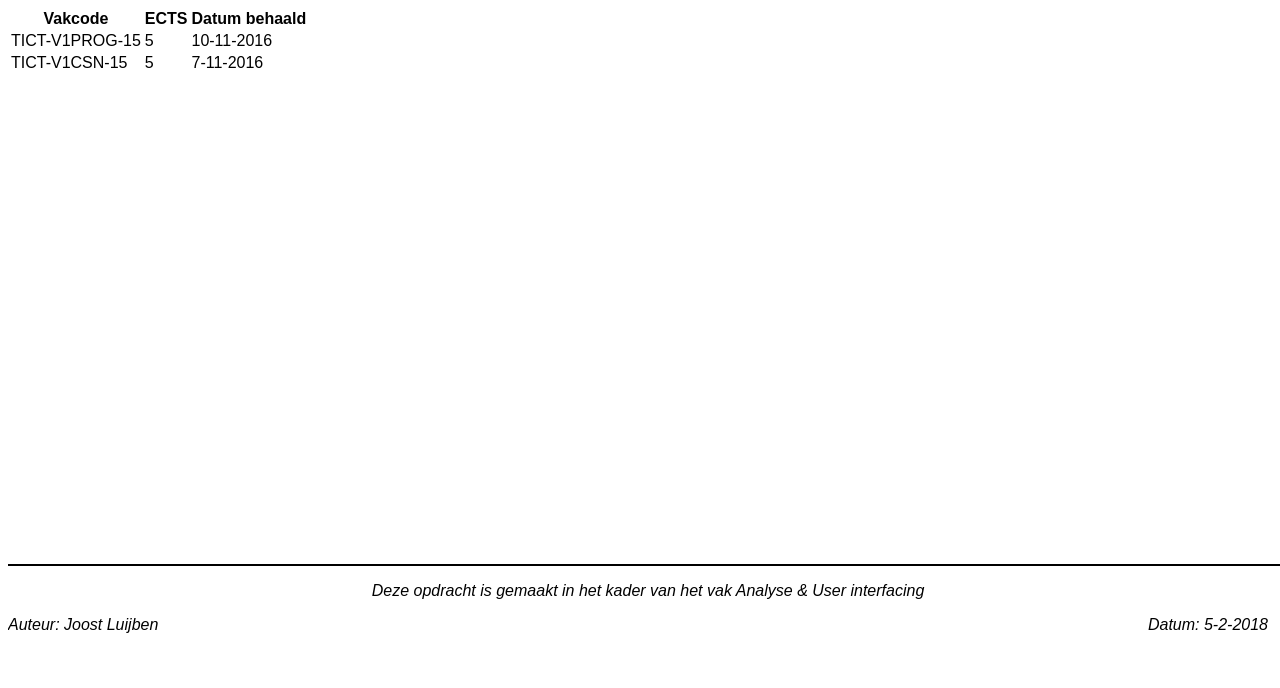
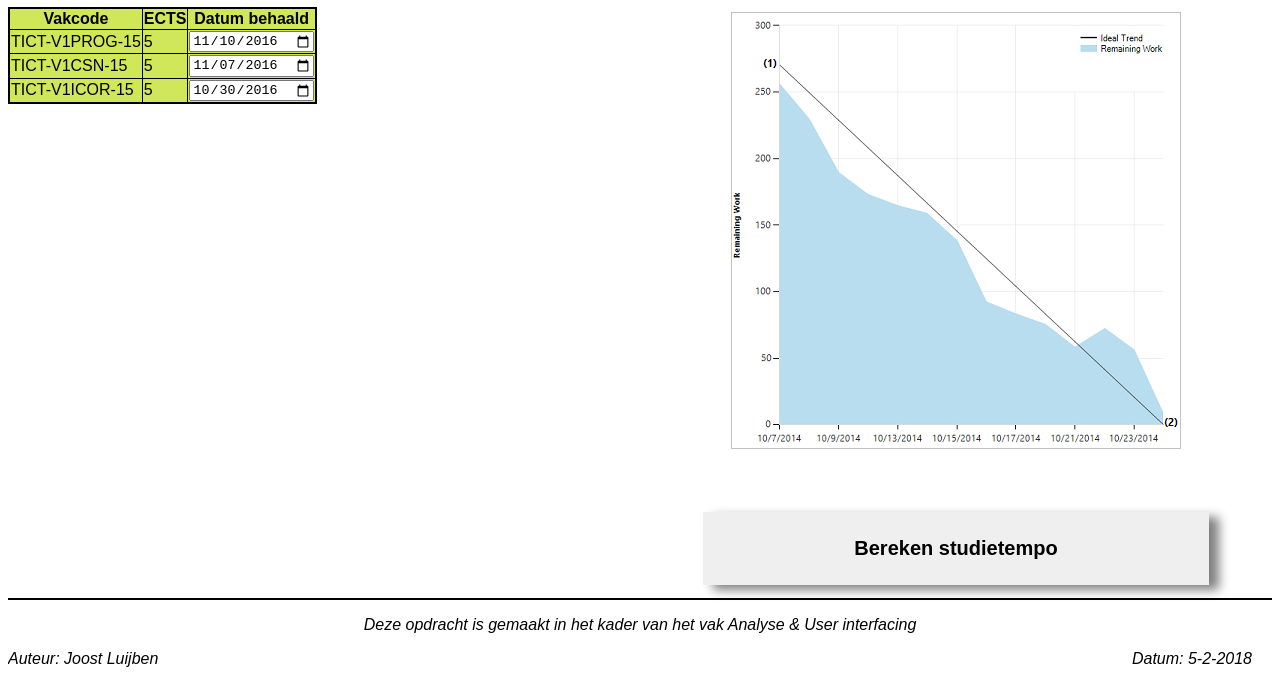
Before and after one commit to Joostluijben/HU_Javascript, a plain HTML site: page progress.html in a window 1280 px wide. Shown: the part 150-838 px from the top of the page. Before the commit the page ends 800 px from the top, so only its background shows below. Drawn offline with Linux system fonts and the light colour scheme.

Commit message:
Added javascript and edited style

```diff
--- a/progress.html
+++ b/progress.html
@@ -13,25 +13,70 @@
         <li><a class="active" href="#">Voortgang</a></li>
       </ul>
     </div>
+    <div id="leftProgress">
     <h1>Voortgang</h1>
-    <table>
+    <table id="progressTable">
+      <thead>
+        <tr>
       <th>Vakcode</th>
       <th>ECTS</th>
       <th>Datum behaald</th>
+    </tr>
+    </thead>
+    <tbody>
       <tr>
         <td>TICT-V1PROG-15</td>
         <td>5</td>
-        <td>10-11-2016</td>
+        <td><input type="date" value="2016-11-10" class="date"></td>
       </tr>
       <tr>
         <td>TICT-V1CSN-15</td>
         <td>5</td>
-        <td>7-11-2016</td>
+        <td><input type="date" value="2016-11-07" class="date"></td>
       </tr>
+      <tr>
+        <td>TICT-V1ICOR-15</td>
+        <td>5</td>
+        <td><input type="date" value="2016-10-30" class="date"></td>
+      </tr>
+    </tbody>
     </table>
-    <footer id="footer"><i><p id="footerTop">Deze opdracht is gemaakt in het kader van het vak Analyse & User interfacing</p>
-      <p>Auteur: Joost Luijben <span id="footerRight">Datum: 5-2-2018</span></p>
-      </i>
-    </footer>
+  </div>
+    <div id="rightProgress">
+      <h3>Student:</h3>
+    <img src="graph.png" id="graphImg" alt="graph"/>
+    <button type="button" id="studyChartButton" onclick="calculation()"><b>Bereken studietempo</b></button>
+  </div>
+  <footer id="footer"><p id="footerTop"><i>Deze opdracht is gemaakt in het kader van het vak Analyse & User interfacing</i></p>
+    <p><i>Auteur: Joost Luijben <span id="footerRight">Datum: 5-2-2018</span></i></p>
+  </footer>
+  <script>
+  function calculation() {
+     var dateArray = document.getElementsByClassName("date");
+     var dates = [];
+     console.log(dates);
+     for (var i = 0; i < dateArray.length; i++) {
+       dates.push(Date.parse(dateArray[i].value));
+     }
+     var startDay = Date.parse("9/4/2016");
+     var endDay = Math.max(...dates);
+     var difference = new Date(endDay - startDay);
+     var months = difference.getMonth();
+
+     var table = document.getElementById("progressTable");
+     var sum = 0;
+     for (var i = 1; i < table.rows.length; i++) {
+      sum += parseInt(table.rows[i].cells.item(1).innerHTML);
+     }
+
+     var monthEC = sum / months;
+
+     var restEC = 60 - sum;
+     var monthNeed = restEC / monthEC;
+
+     alert("Je hebt tot nu toe: " + sum + " ECTS behaald.\nJe huidge studietempo is: " + monthEC + " ECTS / mnd.\n"+
+     "Op basis van dit studietempo heb je " + monthEC + " maand nodig voor je P.");
+   }
+  </script>
   </body>
 </html>
--- a/style.css
+++ b/style.css
@@ -66,19 +66,77 @@ li a.active {
   height: 400px;
 }
 
-#footer {
-  border-top: 2px solid black;
-  position: fixed;
-  bottom: 0;
-  width: 100%;
-  overflow: hidden;
+#settings input {
+  margin-left: 50%;
+  display: inline;
+  border: 1px solid black;
+  padding: 5px;
 }
 
+#settings label {
+  display: inline;
+  float: left;
+  margin-right: 50%;
+}
+
+#footer {
+  margin-top: 1%;
+  border-top: 2px solid black;
+  display: inline-block;
+  overflow: hidden;
+  width: 100%;
+  position: relative;
+  right: 0;
+  bottom: 0;
+}
 #footerRight {
   margin-right: 20px;
   float: right
 }
 
+#leftProgress {
+  float: left;
+}
+
+#rightProgress {
+  float: right;
+  width: 50%;
+  text-align: center;
+  margin-top: 2%
+}
+
+#rightProgress h3 {
+  font-weight: normal
+}
+
+#progressTable {
+  background-color: #D0E75A;
+  border: solid 2px black;
+  border-collapse: collapse;
+  float: left;
+}
+
+#progressTable th, tr, td {
+    border: solid 1px black;
+}
+
+#graphImg {
+  display: block;
+  margin: auto
+}
+
+#studyChartButton {
+  border: none;
+  box-shadow: 10px 5px 10px grey;
+  margin-top: 10%;
+  padding: 4%;
+  width: 80%;
+  font-size: 20px;
+}
+
 html {
   font-family: arial;
+  margin: 0;
+  padding: 0;
+  height: 100%
 }
```
Also changed, not shown: index.html (+5 -6 lines), settings.html (+16 -17 lines), graph.png (added).
